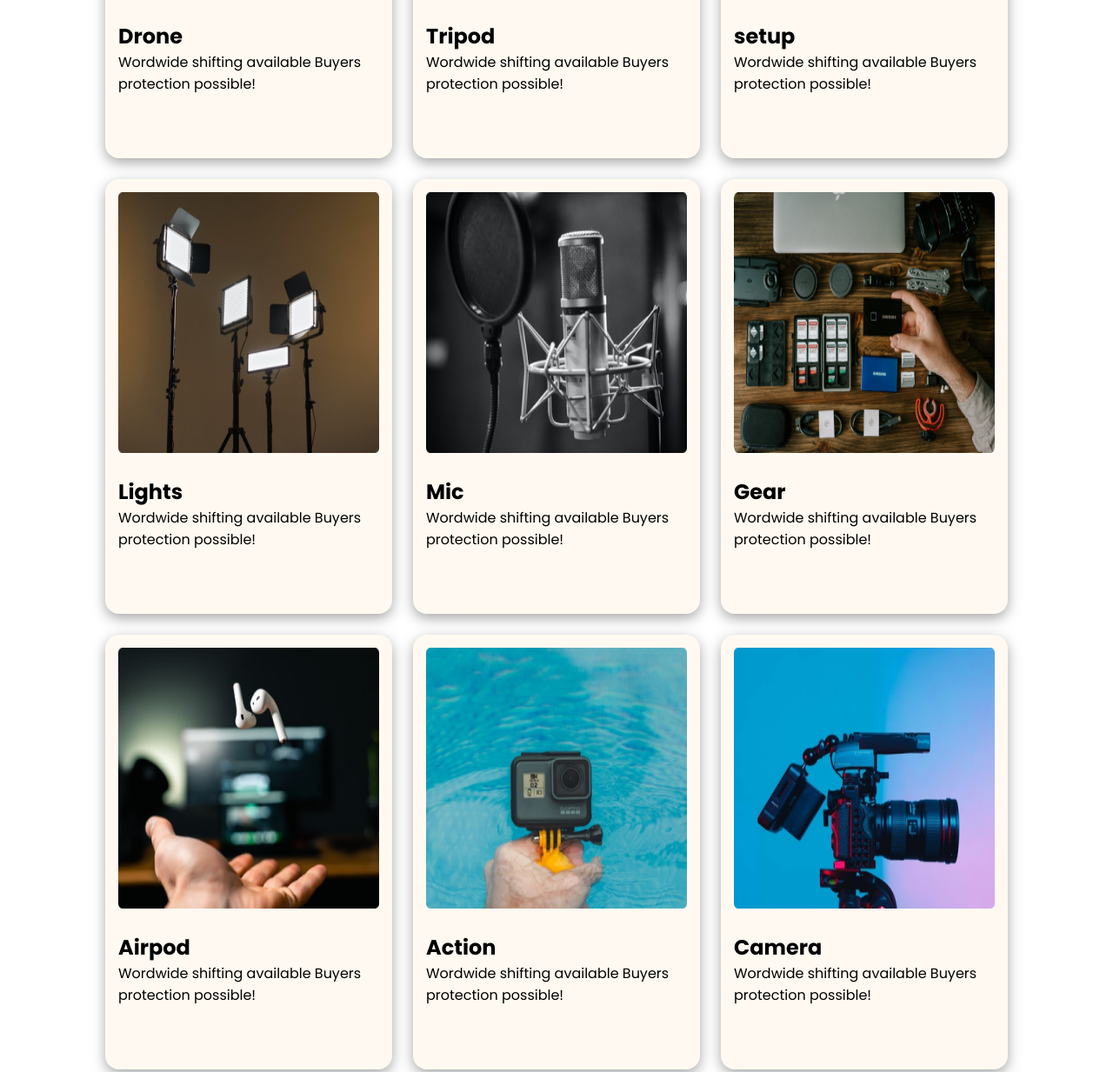
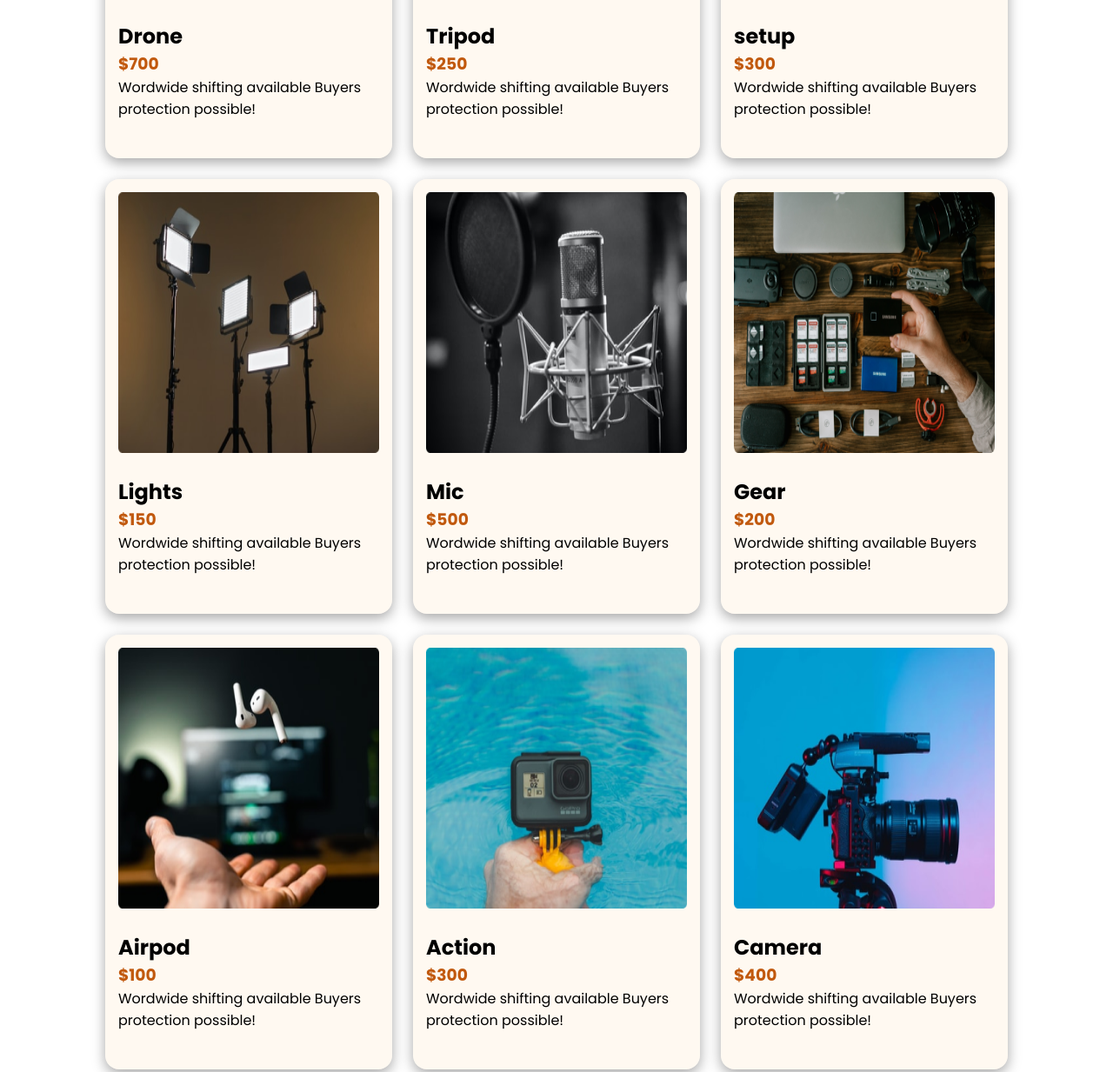
Before and after one commit to mdtowhidulislam12/Influencer, a plain HTML site: page index.html in a window 1280 px wide. Shown: the part 1189-2422 px from the top of the page at 87% size. Drawn offline with Linux system fonts and the light colour scheme.

Commit message:
fainal commit

```diff
--- a/index.html
+++ b/index.html
@@ -66,55 +66,63 @@
                     <div class="card">
                         <img src="./images/drone.png" alt="">
                         <h2>Drone</h2>
-
+                        <h3>$700</h3>
                         <p>Wordwide shifting available
                             Buyers protection possible!</p>
                     </div>
                     <div class="card">
                         <img src="./images/tripod.png" alt="">
                         <h2>Tripod</h2>
+                        <h3>$250</h3>
                         <p>Wordwide shifting available
                             Buyers protection possible!</p>
                     </div>
                     <div class="card">
                         <img src="./images/setup.png" alt="">
                         <h2>setup</h2>
+                        <h3>$300</h3>
                         <p>Wordwide shifting available
                             Buyers protection possible!</p>
                     </div>
                     <div class="card">
                         <img src="./images/lights.png" alt="">
                         <h2>Lights</h2>
+                        <h3>$150</h3>
                         <p>Wordwide shifting available
                             Buyers protection possible!</p>
                     </div>
                     <div class="card">
                         <img src="./images/mic.png" alt="">
                         <h2>Mic</h2>
+                        <h3>$500</h3>
                         <p> Wordwide shifting available
                             Buyers protection possible!</p>
                     </div>
                     <div class="card">
                         <img src="./images/gear.png" alt="">
                         <h2>Gear</h2>
+                        <h3>$200</h3>
                         <p>Wordwide shifting available
                             Buyers protection possible!</p>
                     </div>
                     <div class="card">
                         <img src="./images/airpod.png" alt="">
                         <h2>Airpod</h2>
+                        <h3>$100</h3>
                         <p>Wordwide shifting available
                             Buyers protection possible!</p>
                     </div>
                     <div class="card">
                         <img src="./images/action.png" alt="">
                         <h2>Action</h2>
+                        <h3>$300</h3>
                         <p>Wordwide shifting available
                             Buyers protection possible!</p>
                     </div>
                     <div class="card">
                         <img src="./images/camera.png" alt="">
                         <h2> Camera</h2>
+                        <h3>$400</h3>
                         <p>Wordwide shifting available
                             Buyers protection possible!</p>
                     </div>
@@ -131,6 +139,7 @@
             </div>
             <div class="featured-description">
                 <h1>Featured products at one place</h1>
+
                 <div class="p">
                     <p>Amet minim mollit non deserunt ullamco est sit aliqua dolor do amet sint. Velit officia consequat duis enim velit mollit. Exercitation veniam consequat sunt nostrud amet.</p>
                 </div>
--- a/style.css
+++ b/style.css
@@ -13,7 +13,9 @@
 
 }
 /* sheared style */
-
+h3{
+    color: #c1590e;
+}
 /* header section */
 header{
     margin: 70px 100px;
```
